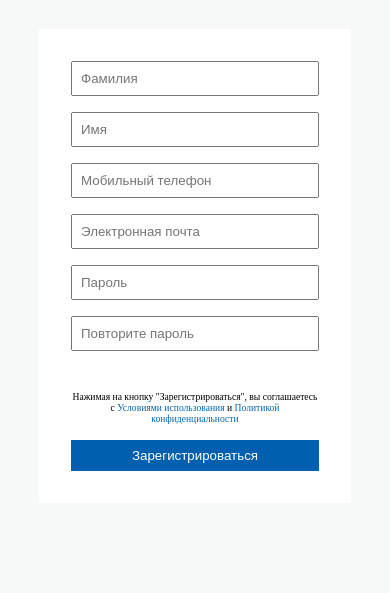
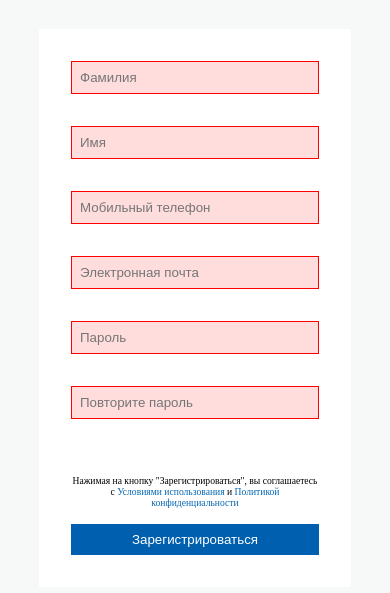
Before and after one commit to NceSova/form-validation, a website built with webpack: page src/index.html in a window 390 px wide. Shown: the part 135-728 px from the top of the page. Built offline with nearby package versions, Linux system fonts and the light colour scheme.

Commit message:
trying to add phone validation error

```diff
--- a/src/index.css
+++ b/src/index.css
@@ -51,7 +51,20 @@ body {
 }
 
 form input {
+  appearance: none;
+  border: 1px solid #333;
   padding: 8px;
+  outline: none;
+}
+
+input:focus:invalid {
+  outline: none;
+  background-color: lemonchiffon;
+}
+
+input:invalid {
+  border-color: red;
+  background-color: #ffdddd;
 }
 
 form button {
--- a/src/index.html
+++ b/src/index.html
@@ -11,16 +11,35 @@
       <div class="description">Доступ к сервисам электронного скуфизма</div>
       <div class="title">Регистрация</div>
       <div class="form-container">
-        <form action="">
-          <input type="text" class="second-name" placeholder="Фамилия" />
-          <input type="text" class="name" placeholder="Имя" />
-          <input type="tel" class="phone" placeholder="Мобильный телефон" />
-          <input type="email" class="email" placeholder="Электронная почта" />
-          <input type="password" class="password" placeholder="Пароль" />
+        <form novalidate action="">
+          <input type="text" required class="second" placeholder="Фамилия" />
+          <span class="error"></span>
+          <input type="text" required class="name" placeholder="Имя" />
+          <span class="error"></span>
+          <input
+            type="tel"
+            required
+            class="phone"
+            placeholder="Мобильный телефон" />
+          <span class="error"></span>
+          <input
+            type="email"
+            required
+            class="email"
+            placeholder="Электронная почта" />
+          <span class="error"></span>
           <input
             type="password"
-            class="repeat-password"
+            required
+            class="password"
+            placeholder="Пароль" />
+          <span class="error"></span>
+          <input
+            type="password"
+            required
+            class="repeat"
             placeholder="Повторите пароль" />
+          <span class="error"></span>
           <div class="info">
             Нажимая на кнопку "Зарегистрироваться", вы соглашаетесь с
             <a href="https://www.youtube.com/watch?v=dQw4w9WgXcQ"
--- a/src/index.ts
+++ b/src/index.ts
@@ -1 +1,25 @@
 import "./index.css";
+
+const form = document.querySelector("form") as HTMLFormElement;
+const phone = document.querySelector(".phone") as HTMLInputElement;
+const phoneError = document.querySelector(
+  ".phone + span.error"
+) as HTMLSpanElement;
+
+phone.addEventListener("input", (e) => {
+  if (phone.validity.valid) {
+    phoneError.textContent = "";
+    phoneError.className = "error";
+  } else {
+    showPhoneError();
+  }
+});
+
+form.addEventListener("submit", (e) => {
+  if (!phone.validity.valid) {
+    showPhoneError();
+    e.preventDefault();
+  }
+});
+
+function showPhoneError() {}
```
